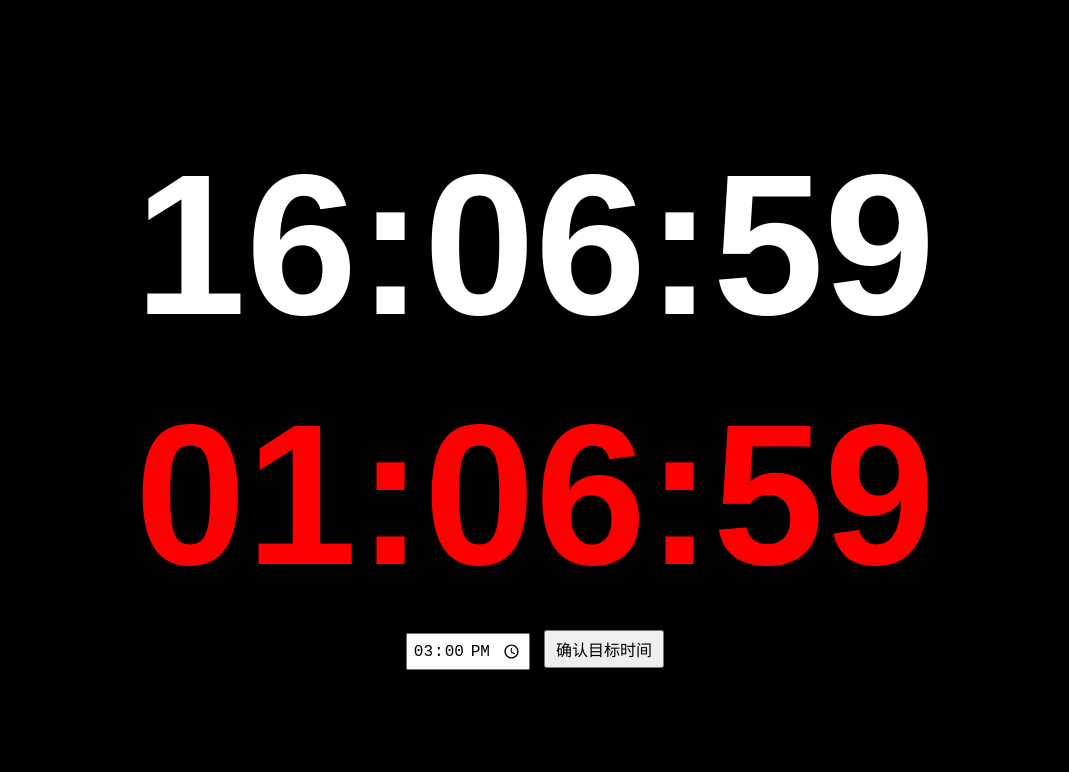
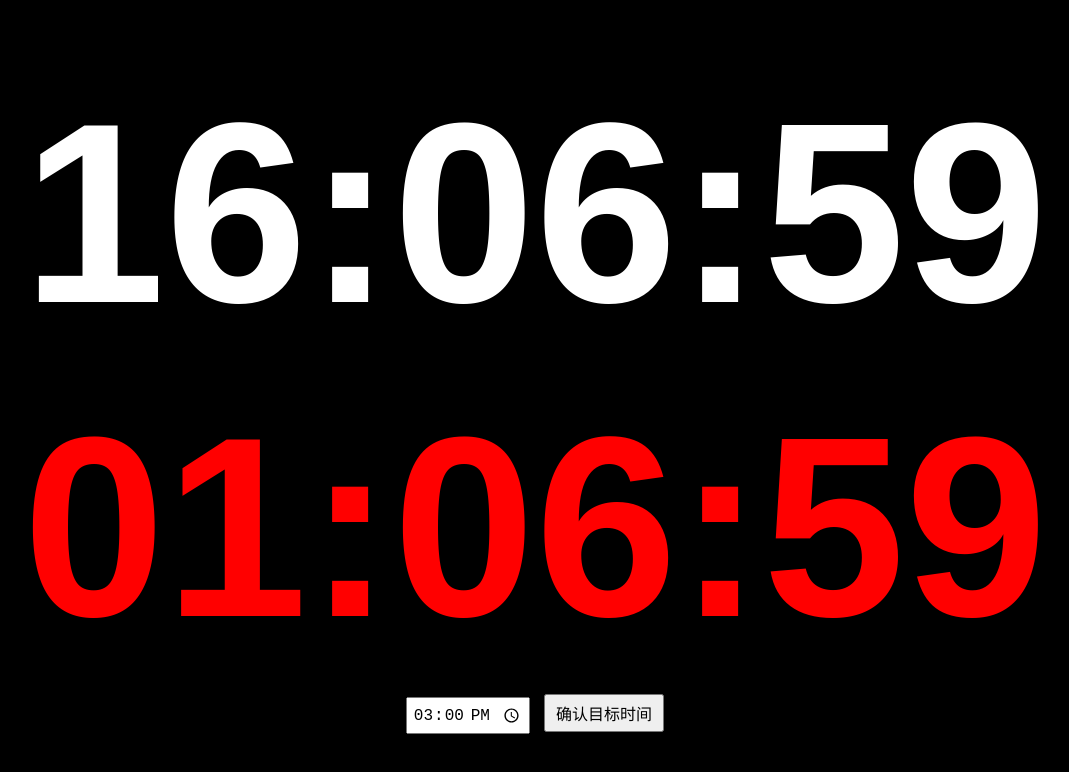
Before and after one commit to juryory/StudioClock, a plain HTML site: page main/index.html in a window 1280 px wide. Shown: the whole page, without its empty margins (105-1174 px from the left). Drawn offline with Linux system fonts and the light colour scheme.

Commit message:
Update index.html
修改时钟文字样式，保证竖屏完整显示

```diff
--- a/main/index.html
+++ b/main/index.html
@@ -3,7 +3,7 @@
 <head>
     <meta charset="UTF-8">
     <meta name="viewport" content="width=device-width, initial-scale=1.0">
-    <title>时钟页面</title>
+    <title>StudioClock</title>
     <style>
         body {
             background-color: black; /* 背景颜色为黑色 */
@@ -20,11 +20,11 @@
             font-weight: bold; /* 字体加粗 */
         }
         .clock {
-            font-size: 200px;
+            font-size: 20vw;
             margin-bottom: 20px;
         }
         .countdown {
-            font-size: 200px;
+            font-size: 20vw;
             color: red;
         }
         .controls {
```
